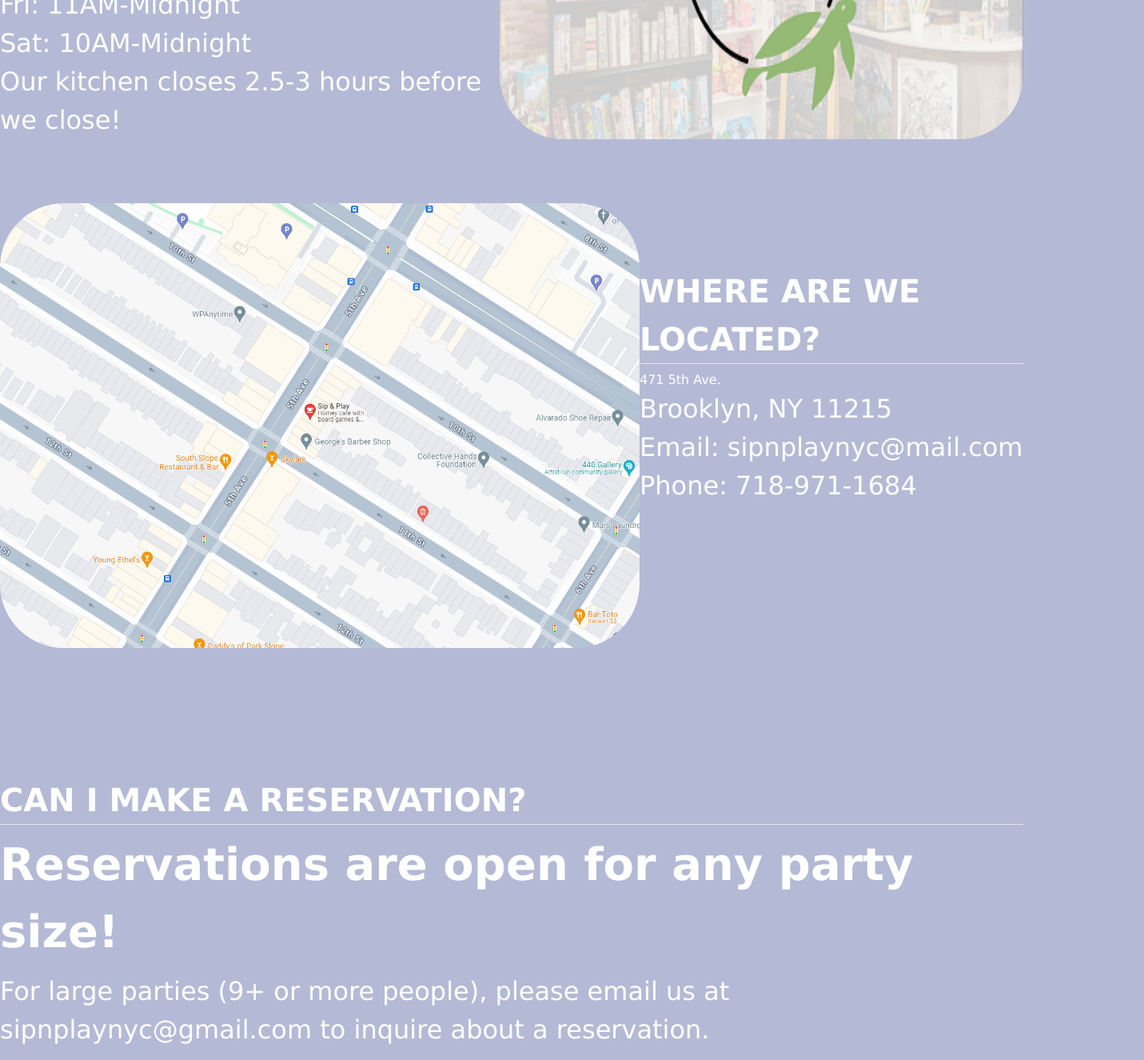
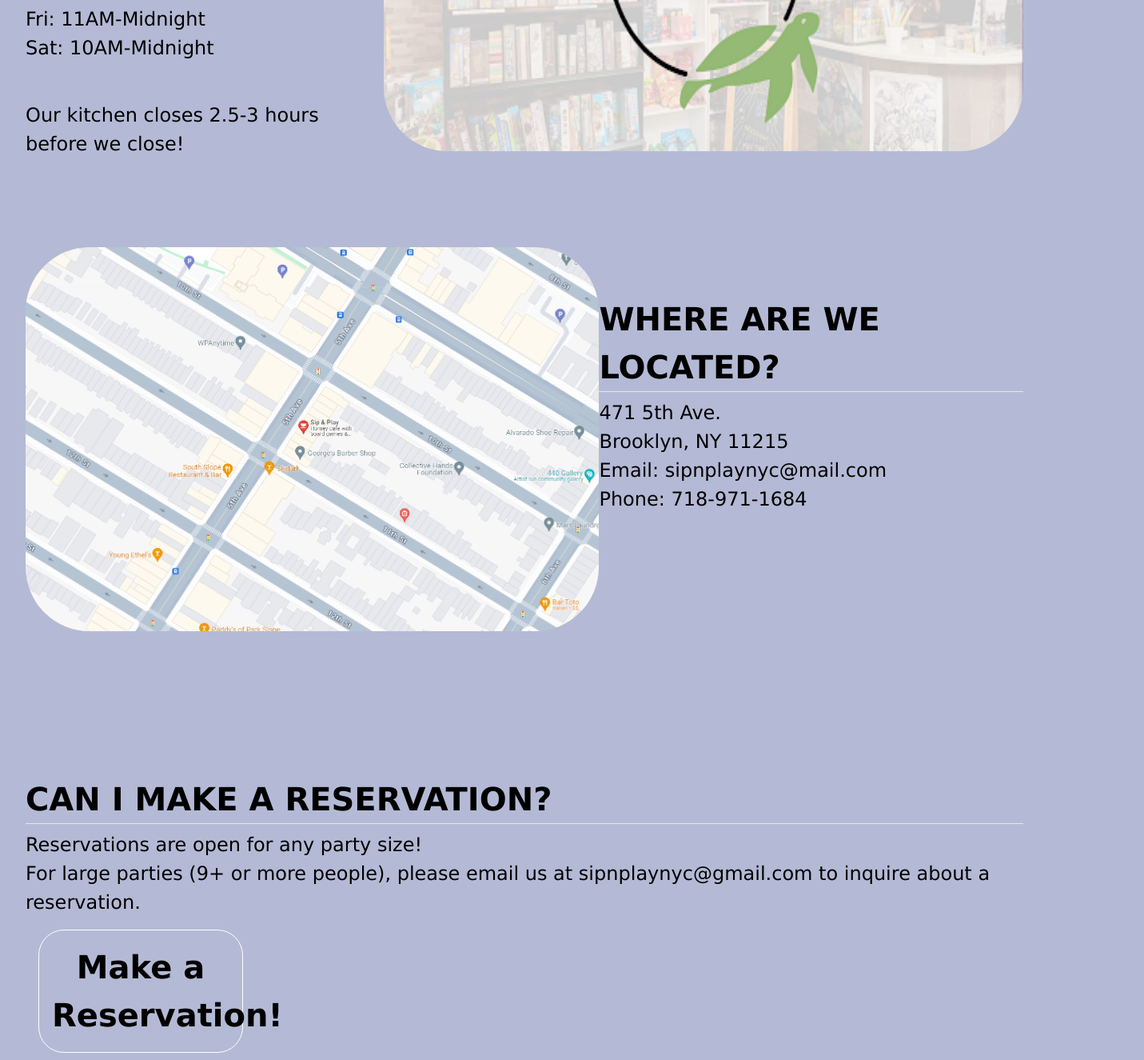
Before and after one commit to AMPerez04/CodedexHackathon, a React (Create React App) app: page / in a window 1280 px wide. Shown: the part 1020-2345 px from the top of the page at 80% size, 1431 px wide, since content can reach past the window. Built offline with nearby package versions, Linux system fonts and the light colour scheme.

Commit message:
Update opening hours and contact information on Home page

```diff
--- a/src/pages/Home.js
+++ b/src/pages/Home.js
@@ -39,8 +39,9 @@ function Home() {
           <p className='words'>Sunday: 10AM-11PM</p>
           <p className='words'>Mon-Thurs: 11AM-11PM</p>
           <p className='words'>Fri: 11AM-Midnight</p>
-          <p>Sat: 10AM-Midnight</p>
-          <p>Our kitchen closes 2.5-3 hours before we close!</p>
+          <p className='words'>Sat: 10AM-Midnight</p>
+          <p><br></br></p>
+          <p className='words'>Our kitchen closes 2.5-3 hours before we close!</p>
         </div>
         <img className='image' style={{ width: '100vh', borderRadius: '5rem' }} src={require('../assets/sippy.png')} />
       </div>
@@ -50,10 +51,10 @@ function Home() {
         <img className='image' style={{ width: '100vh', borderRadius: '5rem' }} src={require('../assets/map.png')} />
         <div>
           <h1>WHERE ARE WE LOCATED?</h1>
-          <p className='say'>471 5th Ave.</p>
-          <p>Brooklyn, NY 11215</p>
-          <p>Email: sipnplaynyc@mail.com</p>
-          <p>Phone: 718-971-1684</p>
+          <p className='words'>471 5th Ave.</p>
+          <p className='words'>Brooklyn, NY 11215</p>
+          <p className='words'>Email: sipnplaynyc@mail.com</p>
+          <p className='words'>Phone: 718-971-1684</p>
         </div>
       </div>
 
@@ -62,18 +63,16 @@ function Home() {
         <div>
           <h1>CAN I MAKE A RESERVATION?</h1>
           <div>
-            <h2>Reservations are open for any party size!</h2>
-            <p>
-              For large parties (9+ or more people), please email us at
-              sipnplaynyc@gmail.com to inquire about a reservation.
-            </p>
+            <p className='words'>Reservations are open for any party size!</p>
+            <p className='words'>For large parties (9+ or more people), please email us at
+              sipnplaynyc@gmail.com to inquire about a reservation.</p>
             <button
               onClick={() => window.location.href = 'https://www.exploretock.com/sipnplay/'}
               style={{
                 padding: '10px 20px',
                 backgroundColor: '#b4bad5',
                 borderRadius: '2rem',
-                color: '#fff',
+                color: '#000',
                 margin: '1rem',
                 border: '1px solid #fff',
                 width: '20vw',
@@ -94,12 +93,12 @@ function Home() {
       <div id='how-it-works' className="section">
         <div>
           <h1>How it works</h1>
-          <p>
+          <p className='words'>
             Come on in with your friends and family and play boardgames from
             our collection of over 500+ games! Just $10 a person for 3 hours of
             gameplay. ($12 a person Friday-Sunday and Holidays)
           </p>
-          <p>
+          <p className='words'>
             Play while enjoying bubble tea, coffee, beer sandwiches or salads
             and have a great time! If you want to guarantee a table, you can
             make a reservation which is $15 a person for 3 hours of gameplay.
@@ -112,10 +111,10 @@ function Home() {
         <div>
           <h1>Bloomburrow Pre-release</h1>
           <ul >
-            <li>7/26 Bloomburrow Pre-release 6pm - <a className="register" href="https://square.link/u/vYewrAQG" target="_blank" rel="noopener noreferrer">Register</a></li>
-            <li>7/27 Bloomburrow Pre-release 11am - <a className="register" href="https://square.link/u/v0AzfRyj" target="_blank" rel="noopener noreferrer">Register</a></li>
-            <li>7/27 Bloomburrow Pre-release 5pm - <a className="register" href="https://square.link/u/pIcxnxZO" target="_blank" rel="noopener noreferrer">Register</a></li>
-            <li>7/29 Bloomburrow Pre-release 6pm - <a className="register" href="https://square.link/u/yXIMpJzp" target="_blank" rel="noopener noreferrer">Register</a></li>
+            <li className='words'>7/26 Bloomburrow Pre-release 6pm - <a className="register" href="https://square.link/u/vYewrAQG" target="_blank" rel="noopener noreferrer">Register</a></li>
+            <li className='words'>7/27 Bloomburrow Pre-release 11am - <a className="register" href="https://square.link/u/v0AzfRyj" target="_blank" rel="noopener noreferrer">Register</a></li>
+            <li className='words'>7/27 Bloomburrow Pre-release 5pm - <a className="register" href="https://square.link/u/pIcxnxZO" target="_blank" rel="noopener noreferrer">Register</a></li>
+            <li className='words'>7/29 Bloomburrow Pre-release 6pm - <a className="register" href="https://square.link/u/yXIMpJzp" target="_blank" rel="noopener noreferrer">Register</a></li>
           </ul>
         </div>
         <img className='image' style={{borderRadius: '5rem' }}src={require("../bloom.jpg")}></img>
@@ -127,12 +126,12 @@ function Home() {
         <img className='image' src={require("../dis.jpg")} style={{borderRadius: '5rem' }}></img>
         <div style={{margin: '0 0 0 5rem'}}>
           <h1>Disney Lorcana Event</h1>
-          <p>
+          <p className='words'>
             Want to play the new Disney trading card game? We're hosting a
             Lorcana learn to play event on July 22nd 6pm! Just grab a starter
             deck at Sip & Play and we'll have players on hand to teach you.
           </p>
-          <p>Excited to see you there!</p>
+          <p className='words'>Excited to see you there!</p>
         </div>
 
       </div>
--- a/src/pages/home.css
+++ b/src/pages/home.css
@@ -20,7 +20,7 @@ body {
   }
 
   .home {
-    color: white;
+    color: black;
   }
 
   .nav {
@@ -33,8 +33,9 @@ body {
     flex-direction: row;
     justify-content: space-between;
     margin: 10vh;
-    color: white;
+    color: black;
     width: 80vw;
+    padding-left: 2rem;
   }
 
   .overlay {
@@ -48,7 +49,7 @@ body {
     align-items: center;
   }
   .header-title {
-    color: white;
+    color: black;
     font-size: 65px;
     text-shadow: 2px 2px 4px rgba(0, 0, 0, 0.7);
     font-family: 'Lobster', cursive;
@@ -77,7 +78,7 @@ body {
     margin: 0 0vh 1vh 0;
     font-size: 4rem;
     font-weight: bold;
-    color: #fff;
+    color: black;
     border-bottom-width: 1px;
   }
 
@@ -86,7 +87,7 @@ body {
     margin: 0 0vh 1vh 0;
     font-size: 3.5rem;
     font-weight: bold;
-    color: #fff;
+    color: black;
   }
 
   p {
@@ -135,11 +136,6 @@ body {
   text-align: center;
 }
 
-.end {
-  text-align: center;
-  padding: 20px;
-}
-
 h1 {
   text-align: left;
   margin-top: 10vh;
@@ -186,6 +182,15 @@ h1 {
   margin-top: 10px;
 }
 
-.say{
-  font-size: 1rem;
+.words{
+  font-size: 1.5rem;
+  color: black;
 }
+
+.image{
+  width: 50vw;
+  height: 60vh;
+  background-size: contain;
+  background-repeat: no-repeat;
+  margin: 20px auto;
+}
```
